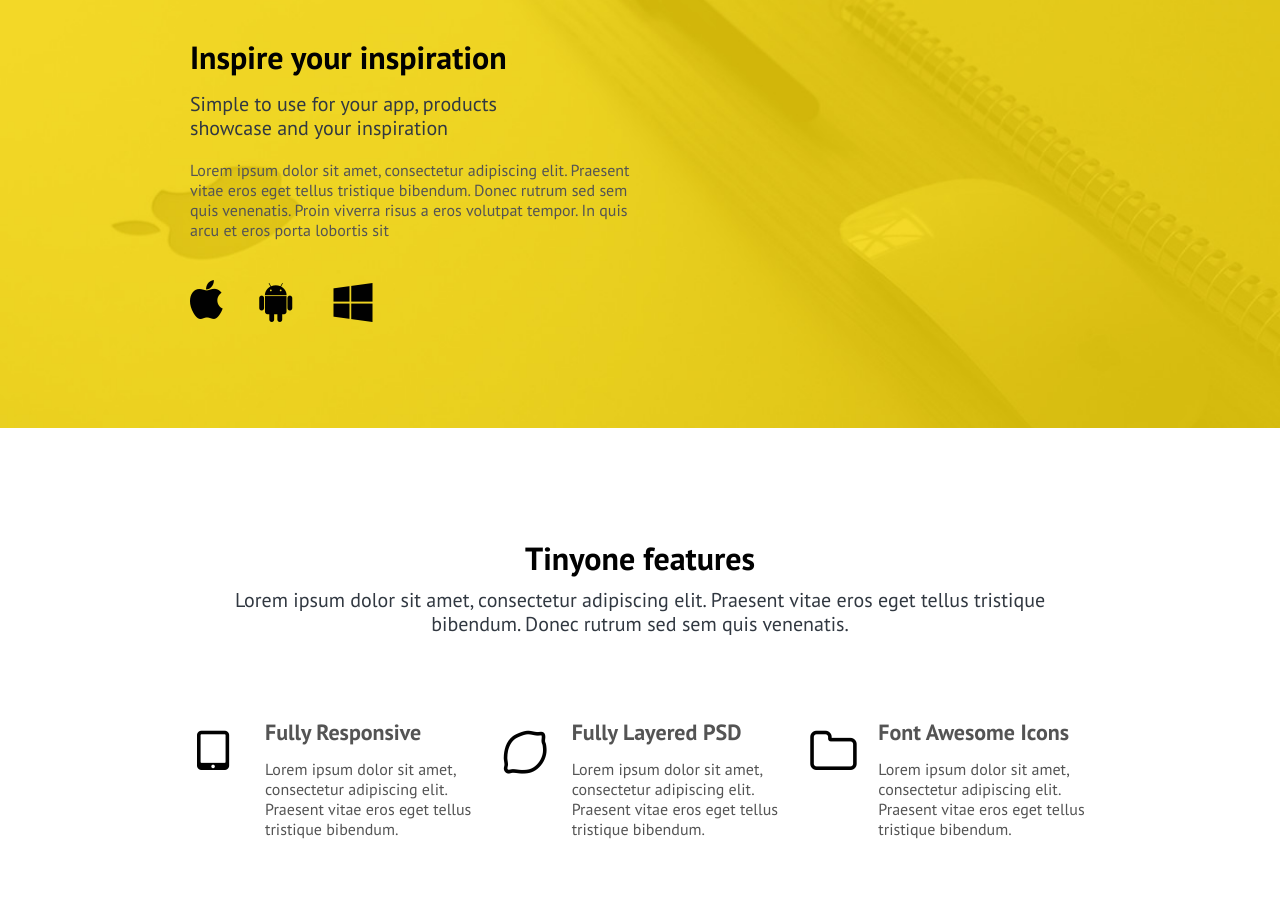
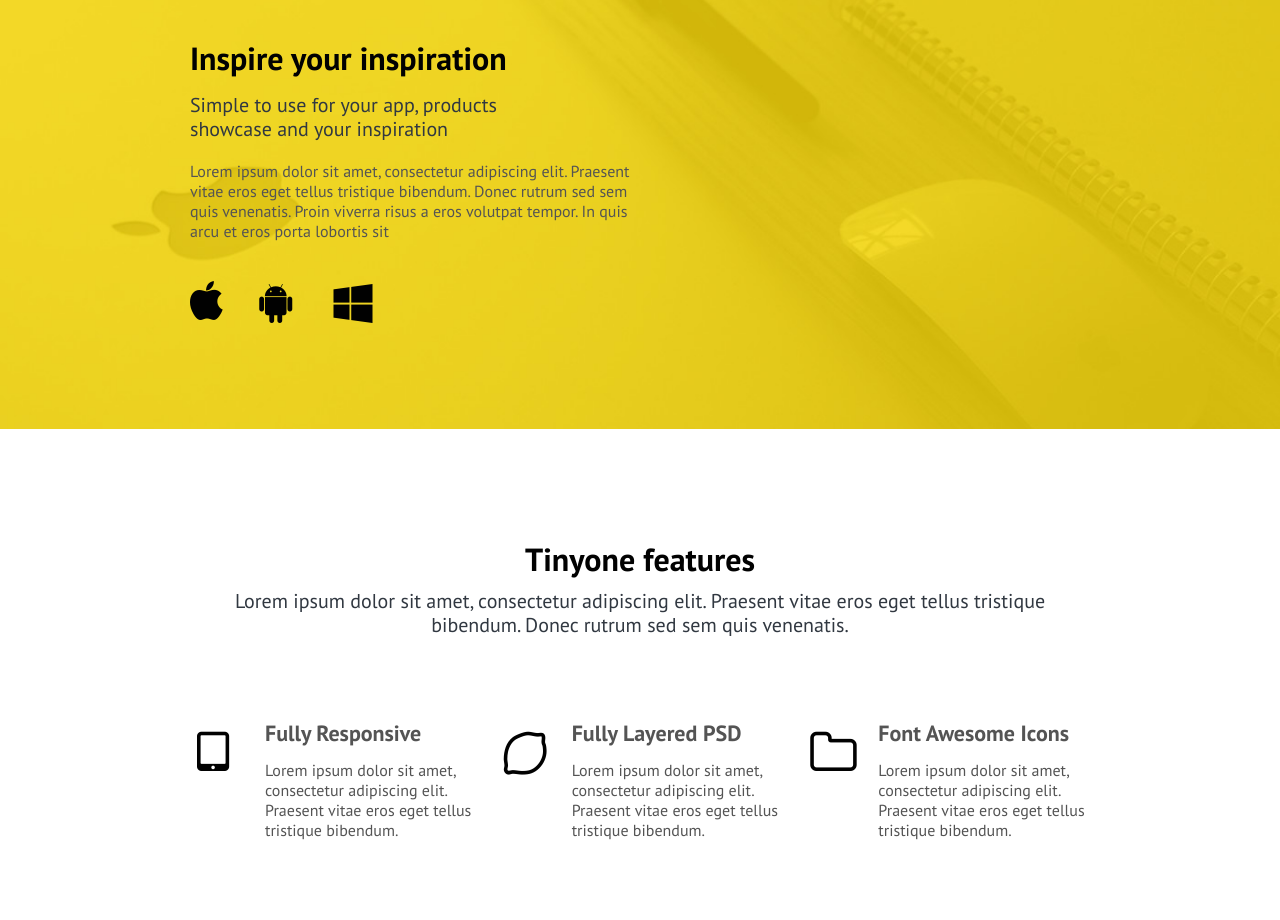
Before and after one commit to kubrakovd/tinyone, a plain HTML site: page index.html in a window 1280 px wide. Shown: the part 180-1100 px from the top of the page. Drawn offline with Linux system fonts and the light colour scheme.

Commit message:
final fix

```diff
--- a/css/style.css
+++ b/css/style.css
@@ -120,7 +120,7 @@ textarea {
 	font-weight: 700;
 	font-size: 32px;
 	color:  #010101;
-	margin:60px 0 15px 0;
+	margin:0 0 15px 0;
 
 }
 
@@ -137,7 +137,8 @@ textarea {
 }
 
 .ba-inspire__text {
-	margin-bottom: 35px;
+	padding-bottom: 35px;
+	padding-top: 61px;
 }
 
 .ba-intro__img {
--- a/index.html
+++ b/index.html
@@ -40,9 +40,9 @@
 			<div class="ba-inspire ba-container">
 				<div class="ba-grid">
 						<div class="ba-width-1-2">
+							<div class="ba-inspire__text">
 								<h2 class="ba-inspire__title">Inspire your inspiration</h2>
 								<!-- /.ba-inspire__title -->
-						<div class="ba-inspire__text">
 								<p class="ba-inspire__bigtext">Simple to use for your app, products<br> showcase and your inspiration</p>
 								<!-- /.ba-ispire__bigtext -->
 								<p class="ba-inspire__smalltext">
```
Lines whose indentation alone changed are shown as unchanged.
